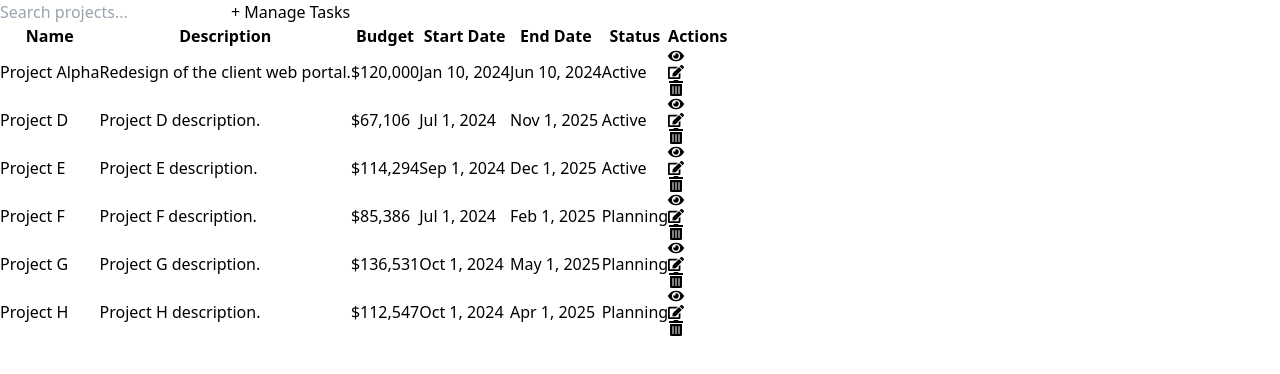
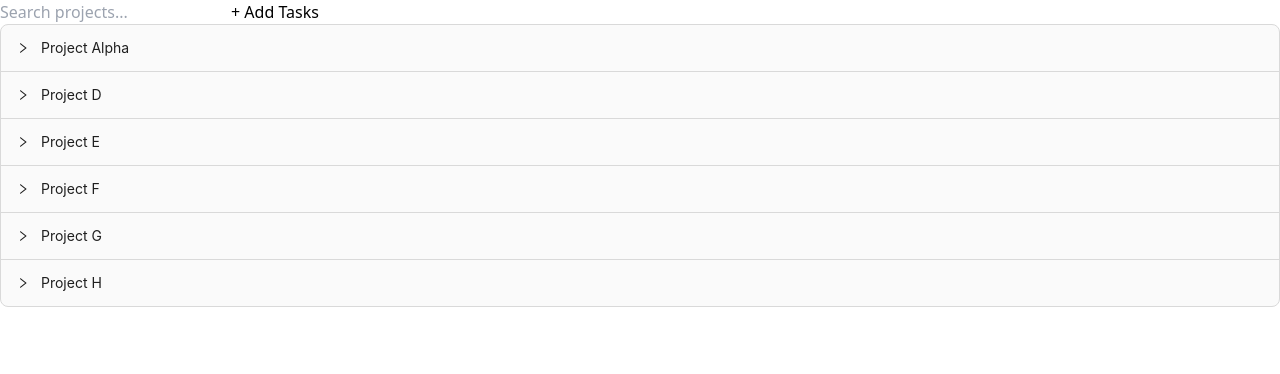
Before and after one commit to mahabur-rahman/ITBEE_Project_management, a React (Vite) app: page / in a window 1280 px wide. Shown: the top 374 px of the page. Built offline with nearby package versions, Linux system fonts and the light colour scheme.

Commit message:
Feat: customize data with each projects has multiple task

```diff
--- a/src/components/Project.tsx
+++ b/src/components/Project.tsx
@@ -2,21 +2,30 @@ import { useState } from "react";
 import { projects } from "../data/data";
 import { FaEdit, FaEye, FaTrashAlt } from "react-icons/fa";
 import ProjectToolbar from "./ProjectToolbar";
-import { Modal, Form, Input } from "antd";
-import { ProjectType } from "../interface/project.interface";
+import { Modal, Form, Input, Collapse } from "antd";
+import { ProjectType, TaskType } from "../interface/project.interface";
+import { useNavigate } from "react-router-dom";
+
+const { Panel } = Collapse;
 
 const Project = () => {
   const [isModalVisible, setIsModalVisible] = useState<boolean>(false);
   const [currentProject, setCurrentProject] = useState<ProjectType | null>(
     null
   );
+  const [currentTask, setCurrentTask] = useState<TaskType | null>(null);
 
-  const showModal = (project: ProjectType) => {
+  const navigate = useNavigate();
+
+  const showModal = (project: ProjectType, task: TaskType) => {
     setCurrentProject(project);
+    setCurrentTask(task);
     setIsModalVisible(true);
   };
 
   const handleOk = () => {
+    console.log("Submitting changes for project:", currentProject);
+    console.log("Submitting changes for task:", currentTask);
     setIsModalVisible(false);
   };
 
@@ -29,103 +38,116 @@ const Project = () => {
       <div className="p-6">
         <ProjectToolbar />
 
-        <div className="overflow-hidden rounded-lg shadow-lg">
-          <table className="min-w-full bg-white">
-            <thead className="bg-gray-100 border-b border-gray-200">
+        <div className="mt-4">
+          <Collapse>
+            {projects.map((project: ProjectType) => (
+              <Panel header={project.name} key={project.id}>
+                <div className="p-4">
+                  {project.tasks.length > 0 ? (
+                    <table className="min-w-full bg-white border border-gray-300">
+                      <thead className="bg-gray-100">
                         <tr>
-                <th className="text-left px-6 py-3 text-gray-700 font-semibold">
-                  Name
-                </th>
-                <th className="text-left px-6 py-3 text-gray-700 font-semibold">
-                  Description
-                </th>
-                <th className="text-left px-6 py-3 text-gray-700 font-semibold">
-                  Budget
-                </th>
-                <th className="text-left px-6 py-3 text-gray-700 font-semibold">
-                  Start Date
-                </th>
-                <th className="text-left px-6 py-3 text-gray-700 font-semibold">
-                  End Date
-                </th>
-                <th className="text-left px-6 py-3 text-gray-700 font-semibold">
-                  Status
-                </th>
-                <th className="text-left px-6 py-3 text-gray-700 font-semibold">
-                  Actions
-                </th>
+                          <th className="px-4 py-2 text-left">Task Name</th>
+                          <th className="px-4 py-2 text-left">Description</th>
+                          <th className="px-4 py-2 text-left">Status</th>
+                          <th className="px-4 py-2 text-left">Due Date</th>
+                          <th className="px-4 py-2 text-left">Assigned User</th>
+                          <th className="px-4 py-2 text-left">Priority</th>
+                          <th className="px-4 py-2 text-left">Actions</th>
                         </tr>
                       </thead>
                       <tbody>
-              {projects.map((project: ProjectType) => (
-                <tr
-                  key={project.id}
-                  className="border-b border-gray-200 hover:bg-gray-50"
-                >
-                  <td className="px-6 py-4">{project.name}</td>
-                  <td className="px-6 py-4">{project.description}</td>
-                  <td className="px-6 py-4">{project.budget}</td>
-                  <td className="px-6 py-4">{project.startDate}</td>
-                  <td className="px-6 py-4">{project.endDate}</td>
-                  <td className="px-6 py-4">
+                        {project.tasks.map((task: TaskType) => (
+                          <tr key={task.id}>
+                            <td className="px-4 py-2">{task.name}</td>
+                            <td className="px-4 py-2">{task.description}</td>
+                            <td className="px-4 py-2">
                               <span
                                 className={`px-3 py-1 rounded-full text-white font-semibold ${
-                        project.status === "Active"
+                                  task.status === "Completed"
                                     ? "bg-green-500"
-                          : "bg-gray-400"
+                                    : "bg-yellow-500"
                                 }`}
                               >
-                      {project.status}
+                                {task.status}
                               </span>
                             </td>
-                  <td className="px-6 py-4 flex gap-4 text-lg">
+                            <td className="px-4 py-2">{task.dueDate}</td>
+                            <td className="px-4 py-2">{task.assignedUser}</td>
+                            <td className="px-4 py-2">{task.priority}</td>
+                            <td className="px-4 py-2 flex gap-4 text-lg">
                               <FaEye
                                 className="text-blue-500 cursor-pointer"
-                      title="View"
+                                title="View Task"
+                                onClick={() =>
+                                  navigate("/view-task", { state: { task } })
+                                }
                               />
                               <FaEdit
                                 className="text-yellow-500 cursor-pointer"
-                      title="Edit"
-                      onClick={() => showModal(project)}
+                                title="Edit Task"
+                                onClick={() => showModal(project, task)}
                               />
                               <FaTrashAlt
                                 className="text-red-500 cursor-pointer"
-                      title="Delete"
+                                title="Delete Task"
+                                onClick={() =>
+                                  console.log("Delete Task", task.id)
+                                }
                               />
                             </td>
                           </tr>
                         ))}
                       </tbody>
                     </table>
+                  ) : (
+                    <p>No tasks available for this project.</p>
+                  )}
+                </div>
+              </Panel>
+            ))}
+          </Collapse>
         </div>
       </div>
 
       <Modal
-        title="Edit Project"
+        title="Edit Project and Task"
         visible={isModalVisible}
         onOk={handleOk}
         onCancel={handleCancel}
         style={{ top: 20 }}
       >
-        {currentProject && (
+        {currentProject && currentTask && (
           <Form layout="vertical">
-            <Form.Item label="Name">
+            <Form.Item label="Project Name">
               <Input defaultValue={currentProject.name} />
             </Form.Item>
-            <Form.Item label="Description">
+            <Form.Item label="Project Description">
               <Input.TextArea defaultValue={currentProject.description} />
             </Form.Item>
-            <Form.Item label="Budget">
+            <Form.Item label="Project Budget">
               <Input type="number" defaultValue={currentProject.budget} />
             </Form.Item>
-            <Form.Item label="Start Date">
+            <Form.Item label="Project Start Date">
               <Input type="date" defaultValue={currentProject.startDate} />
             </Form.Item>
-            <Form.Item label="End Date">
+            <Form.Item label="Project End Date">
               <Input type="date" defaultValue={currentProject.endDate} />
             </Form.Item>
-            <Form.Item label="Status">
+            <Form.Item label="Project Status">
               <Input defaultValue={currentProject.status} />
+            </Form.Item>
+            <Form.Item label="Task Name">
+              <Input defaultValue={currentTask.name} />
+            </Form.Item>
+            <Form.Item label="Task Description">
+              <Input.TextArea defaultValue={currentTask.description} />
+            </Form.Item>
+            <Form.Item label="Task Priority">
+              <Input defaultValue={currentTask.priority} />
+            </Form.Item>
+            <Form.Item label="Task Status">
+              <Input defaultValue={currentTask.status} />
             </Form.Item>
           </Form>
         )}
--- a/src/components/ProjectToolbar.tsx
+++ b/src/components/ProjectToolbar.tsx
@@ -1,4 +1,8 @@
+import { useNavigate } from 'react-router-dom';
 const ProjectToolbar = () => {
+  const navigate = useNavigate()
+
+
   return (
     <>
       <div className="mb-4 flex justify-between items-center">
@@ -7,8 +11,8 @@ const ProjectToolbar = () => {
           placeholder="Search projects..."
           className="border border-gray-300 rounded-md p-2 w-60"
         />
-        <button className="bg-blue-500 text-white px-4 py-2 rounded-md">
-          + Manage Tasks
+        <button className="bg-blue-500 text-white px-4 py-2 rounded-md" onClick={() => navigate('/add-task')}>
+          + Add Tasks
         </button>
       </div>
     </>
--- a/src/data/data.ts
+++ b/src/data/data.ts
@@ -1,58 +1,151 @@
-import { Project } from "../interface/project.interface";
+import { ProjectType } from "../interface/project.interface";
 
-export const projects: Project[] = [
+export const projects: ProjectType[] = [
   {
     id: 1,
     name: "Project Alpha",
     description: "Redesign of the client web portal.",
+    status: "Active",
     budget: "$120,000",
-    startDate: "Jan 10, 2024",
-    endDate: "Jun 10, 2024",
-    status: "Active",
+    startDate: "2024-01-10",
+    endDate: "2024-06-10",
+    tasks: [
+      {
+        id: 1,
+        name: "Design Mockups",
+        description: "Create mockups for the new design.",
+        status: "In Progress",
+        priority: "High",
+        dueDate: "2024-02-15",
+        assignedUser: "John Doe",
+      },
+      {
+        id: 2,
+        name: "Develop Frontend",
+        description: "Implement the frontend using React.",
+        status: "Pending",
+        priority: "High",
+        dueDate: "2024-04-01",
+        assignedUser: "Jane Smith",
+      },
+    ],
   },
   {
     id: 2,
     name: "Project D",
     description: "Project D description.",
+    status: "Active",
     budget: "$67,106",
-    startDate: "Jul 1, 2024",
-    endDate: "Nov 1, 2025",
-    status: "Active",
+    startDate: "2024-07-01",
+    endDate: "2025-11-01",
+    tasks: [
+      {
+        id: 3,
+        name: "Market Research",
+        description: "Conduct market research for the product.",
+        status: "Pending",
+        priority: "Medium",
+        dueDate: "2024-08-15",
+        assignedUser: "Alice Johnson",
+      },
+      {
+        id: 4,
+        name: "Develop Backend",
+        description: "Set up the backend API.",
+        status: "Pending",
+        priority: "High",
+        dueDate: "2024-09-30",
+        assignedUser: "Bob Brown",
+      },
+    ],
   },
   {
     id: 3,
     name: "Project E",
     description: "Project E description.",
+    status: "Active",
     budget: "$114,294",
-    startDate: "Sep 1, 2024",
-    endDate: "Dec 1, 2025",
-    status: "Active",
+    startDate: "2024-09-01",
+    endDate: "2025-12-01",
+    tasks: [
+      {
+        id: 5,
+        name: "Create User Stories",
+        description: "Draft user stories for the application.",
+        status: "Completed",
+        priority: "Medium",
+        dueDate: "2024-09-10",
+        assignedUser: "Emily White",
+      },
+      {
+        id: 6,
+        name: "UI Testing",
+        description: "Perform UI testing on the application.",
+        status: "Pending",
+        priority: "Low",
+        dueDate: "2025-01-15",
+        assignedUser: "Charlie Green",
+      },
+    ],
   },
   {
     id: 4,
     name: "Project F",
     description: "Project F description.",
+    status: "Planning",
     budget: "$85,386",
-    startDate: "Jul 1, 2024",
-    endDate: "Feb 1, 2025",
-    status: "Planning",
+    startDate: "2024-07-01",
+    endDate: "2025-02-01",
+    tasks: [
+      {
+        id: 7,
+        name: "Finalize Requirements",
+        description: "Finalize requirements with the stakeholders.",
+        status: "Pending",
+        priority: "High",
+        dueDate: "2024-08-01",
+        assignedUser: "David Black",
+      },
+    ],
   },
   {
     id: 5,
     name: "Project G",
     description: "Project G description.",
+    status: "Planning",
     budget: "$136,531",
-    startDate: "Oct 1, 2024",
-    endDate: "May 1, 2025",
-    status: "Planning",
+    startDate: "2024-10-01",
+    endDate: "2025-05-01",
+    tasks: [
+      {
+        id: 8,
+        name: "Define Scope",
+        description: "Define the project scope and objectives.",
+        status: "Pending",
+        priority: "Medium",
+        dueDate: "2024-10-15",
+        assignedUser: "Sarah Connor",
+      },
+    ],
   },
   {
     id: 6,
     name: "Project H",
     description: "Project H description.",
+    status: "Planning",
     budget: "$112,547",
-    startDate: "Oct 1, 2024",
-    endDate: "Apr 1, 2025",
-    status: "Planning",
+    startDate: "2024-10-01",
+    endDate: "2025-04-01",
+    tasks: [
+      {
+        id: 9,
+        name: "Stakeholder Meeting",
+        description: "Meet with stakeholders to gather requirements.",
+        status: "Pending",
+        priority: "High",
+        dueDate: "2024-11-01",
+        assignedUser: "Laura Croft",
+      },
+    ],
   },
 ];
--- /dev/null
+++ b/src/pages/Dashboard.tsx
@@ -0,0 +1,11 @@
+import Project from "../components/Project";
+
+const Dashboard = () => {
+  return (
+    <>
+      <Project />
+    </>
+  );
+};
+
+export default Dashboard;
--- a/src/route.tsx
+++ b/src/route.tsx
@@ -1,9 +1,11 @@
 import NotFound from "./common/NotFound";
-import Project from "./components/Project";
+import AddTask from "./components/AddTask";
 import ViewTask from "./components/ViewTask";
+import Dashboard from "./pages/Dashboard";
 
 export const routes = [
-  { path: "/", element: <Project /> },
+  { path: "/", element: <Dashboard /> },
   { path: "/view-task", element: <ViewTask /> },
+  { path: "/add-task", element: <AddTask /> },
   { path: "/*", element: <NotFound /> },
 ];
```
Also changed, not shown: src/components/AddTask.tsx (added, +11 -0 lines), src/interface/project.interface.ts (+14 -4 lines), src/pages/Home.tsx (deleted, +0 -12 lines). Lines whose indentation alone changed are shown as unchanged.
